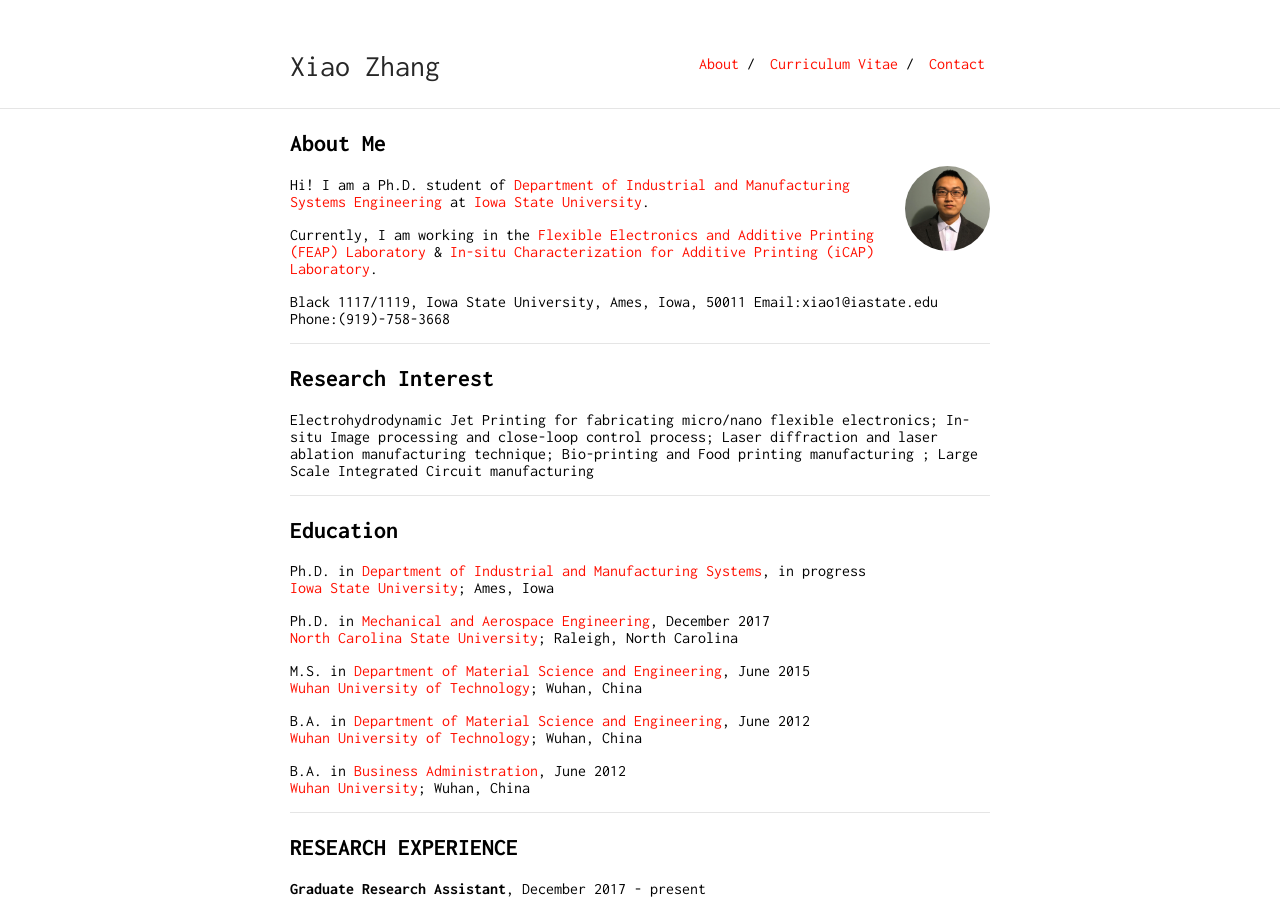
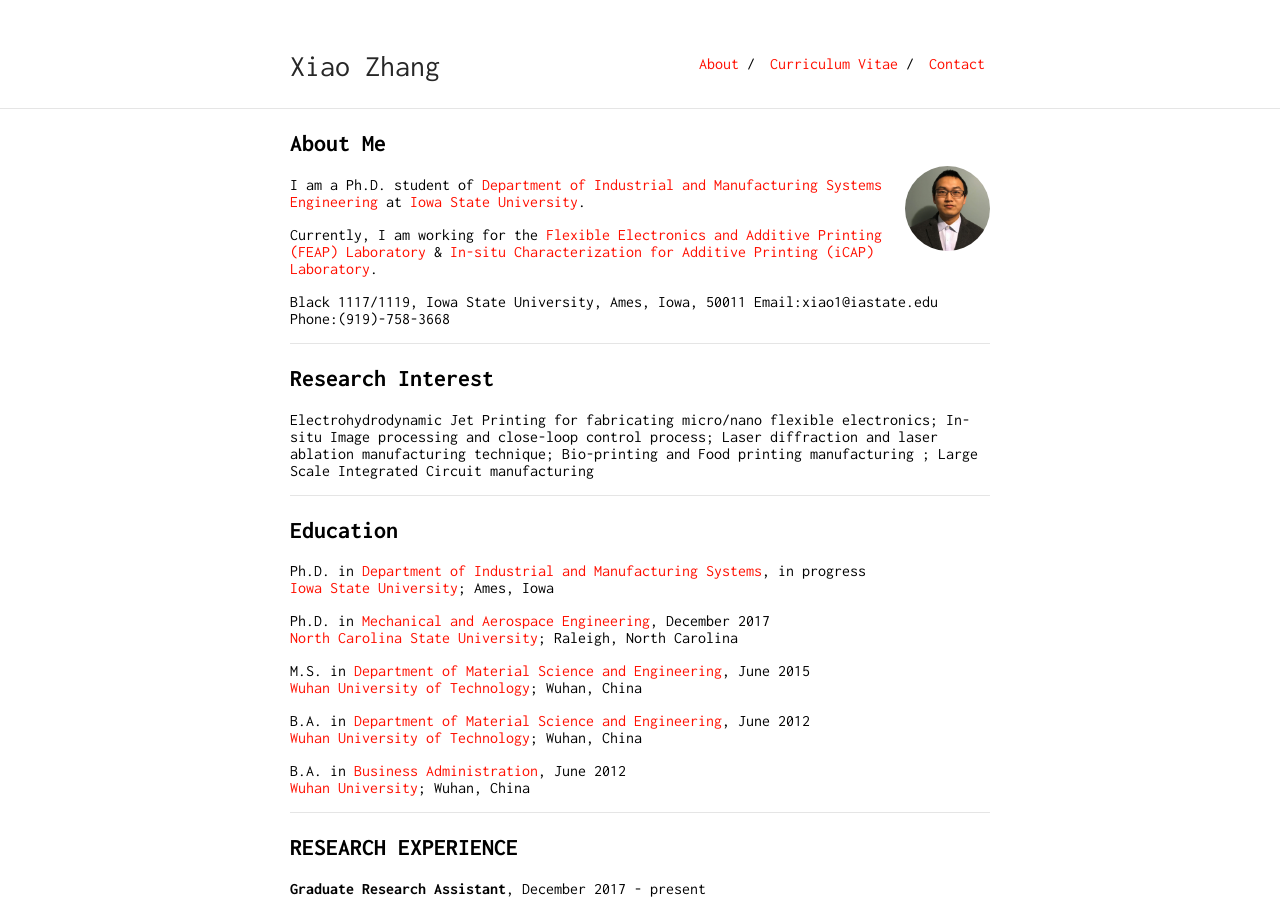
Before and after one commit to zhangxiao2018/zhangxiao2018.github.io, a Jekyll site: the page built from index.md, in a window 1280 px wide and 900 px high. Built offline with Jekyll 4.4.1, drawn with Linux system fonts in a browser that asks for light colours; our own code applies the rules of GitHub Pages for plain Markdown files.

Commit message:
Update index.md

```diff
--- a/index.md
+++ b/index.md
@@ -6,9 +6,9 @@ layout: default
 
 <img class="profile-picture" src="xiaozhang.jpg">
 
-Hi! I am a Ph.D. student of [Department of Industrial and Manufacturing Systems Engineering](https://www.imse.iastate.edu/) at [Iowa State University](https://www.iastate.edu/).
+I am a Ph.D. student of [Department of Industrial and Manufacturing Systems Engineering](https://www.imse.iastate.edu/) at [Iowa State University](https://www.iastate.edu/).
 
-Currently, I am working in the [Flexible Electronics and Additive Printing (FEAP) Laboratory](https://www.imse.iastate.edu/feap/) & [In-situ Characterization for Additive Printing (iCAP) Laboratory](https://www.imse.iastate.edu/feap/).
+Currently, I am working for the [Flexible Electronics and Additive Printing (FEAP) Laboratory](https://www.imse.iastate.edu/feap/) & [In-situ Characterization for Additive Printing (iCAP) Laboratory](https://www.imse.iastate.edu/feap/).
 
 Black 1117/1119, Iowa State University, Ames, Iowa, 50011          Email:xiao1@iastate.edu                   Phone:(919)-758-3668
 - - -
```
